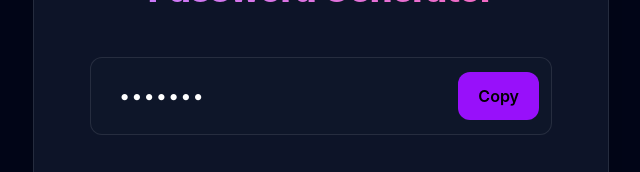
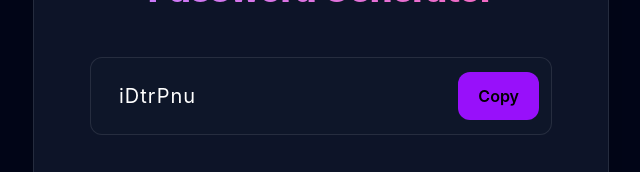
Before and after one commit to satyamkumarjha2006/password-generator, a React (Vite) app: page / in a window 1280 px wide. Shown: the part 225-397 px from the top of the page, without its empty margins (319-959 px from the left). Built offline with nearby package versions, Linux system fonts and the light colour scheme.

Commit message:
Password Generator

```diff
--- a/src/App.jsx
+++ b/src/App.jsx
@@ -50,8 +50,7 @@ useEffect(() => {
       className='flex items-center gap-2 bg-slate-900/90 border border-white/10 mt-8 rounded-xl p-3 ml-4 mr-4 '>
       <input
       id='password'
-      name='password'
-      type='password'
+      type='text'
       value={password}
       placeholder='Password'
       className='w-full bg-transparent outline-none tracking-wider px-4 py-3 text-white text-xl '
```
